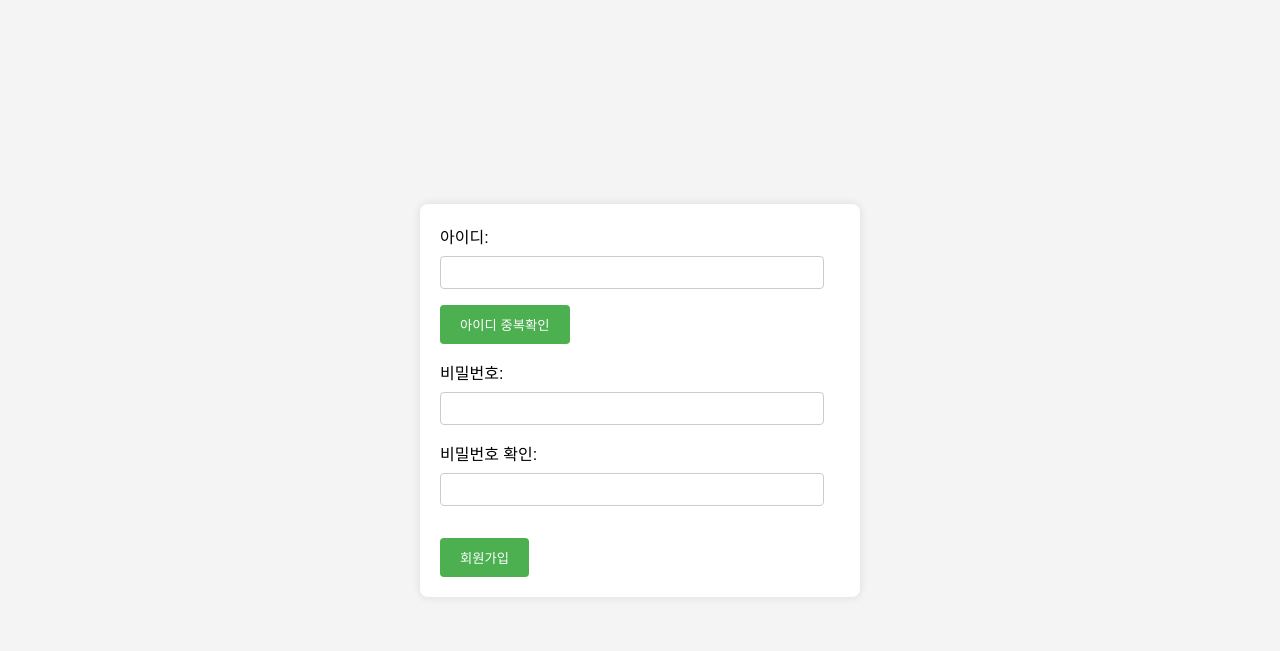
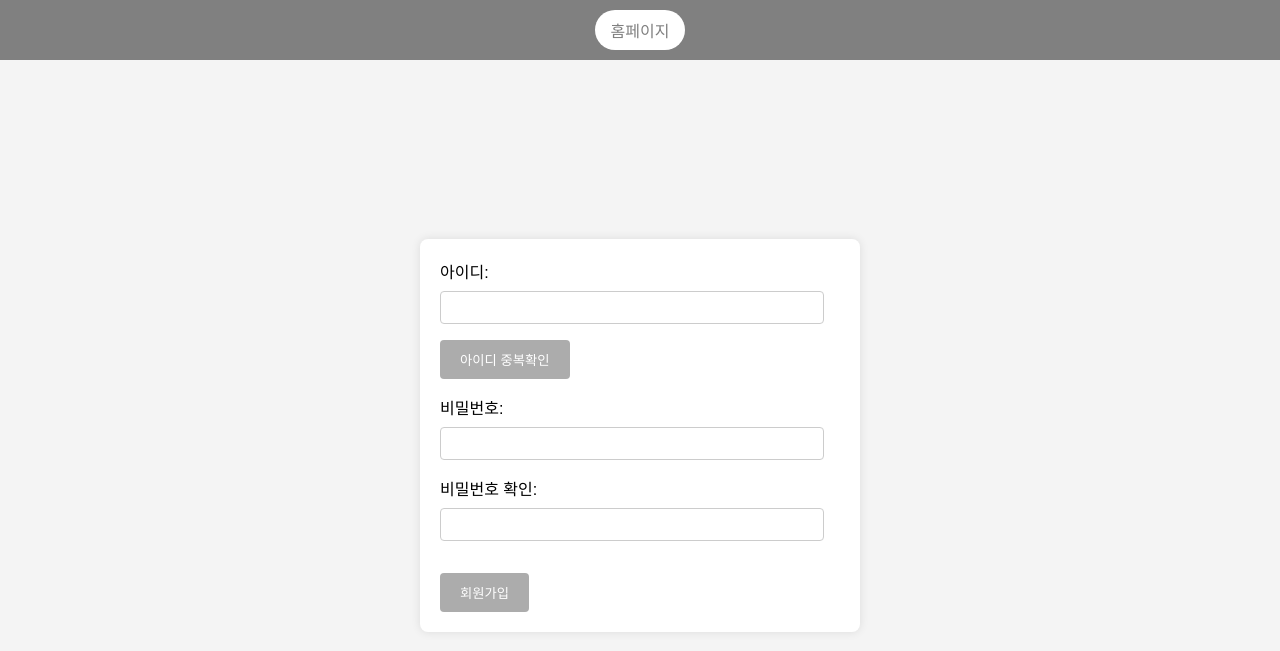
Before and after one commit to totohoon02/Hanghae99_WebMini, a Flask app: template join/templates/join.html in a window 1280 px wide. Shown: the top 651 px of the page. Run offline with Flask 3, Linux system fonts and the light colour scheme; the template is opened without the code that fills it, so the values that code supplies are empty.

Commit message:
헤더추가/배포시 에이젝스 주소 바꿔야 함

```diff
--- a/join/templates/join.html
+++ b/join/templates/join.html
@@ -18,14 +18,53 @@
             height: 100vh;
         }
 
+        header {
+            background-color: #808080;
+            /* 회색 배경색 */
+            padding: 60px 0;
+            position: fixed;
+            /* 헤더를 고정 */
+            top: 0;
+            /* 맨 위에 위치 */
+            width: 100%;
+            /* 폭을 100%로 설정 */
+            z-index: 1000;
+            /* 다른 요소들 위에 표시되도록 설정 */
+        }
+
+        .header-container {
+            max-width: 2000px;
+            margin: 0 auto;
+            display: flex;
+            justify-content: center;
+            align-items: center;
+        }
+
+        h1 {
+            color: #fff;
+            margin: 0;
+        }
+
+        .rounded-button {
+            background-color: #fff;
+            color: #808080;
+            border: none;
+            padding: 8px 16px;
+            border-radius: 20px;
+            cursor: pointer;
+            font-size: 16px;
+        }
+
         form {
+            margin-top: 70px;
+            /* 헤더의 높이만큼 아래로 내림 */
             background-color: #fff;
             padding: 20px;
             border-radius: 8px;
             box-shadow: 0 0 10px rgba(0, 0, 0, 0.1);
             width: 400px;
-            /* 가로 크기 조절 */
         }
+
 
         label {
             display: block;
@@ -44,7 +83,7 @@
         }
 
         button {
-            background-color: #4caf50;
+            background-color: #acacac;
             color: #fff;
             padding: 10px 20px;
             border: none;
@@ -53,12 +92,24 @@
         }
 
         button:hover {
-            background-color: #45a049;
+            background-color: #acacac;
+        }
+
+        header {
+            background-color: #808080;
+            /* 회색 배경색 */
+            padding: 10px 0;
         }
     </style>
 </head>
 
 <body>
+    <header>
+        <div class="header-container">
+
+            <button class="rounded-button" onclick="goToHomePage()">홈페이지</button>
+        </div>
+    </header>
     <form>
         <label for="username">아이디:</label>
         <input type="text" id="username" name="username" required>
@@ -164,6 +215,9 @@
             }
         }
         );
+        function goToHomePage() {
+            window.location.href = "/home";
+        }
     </script>
 </body>
 
```
